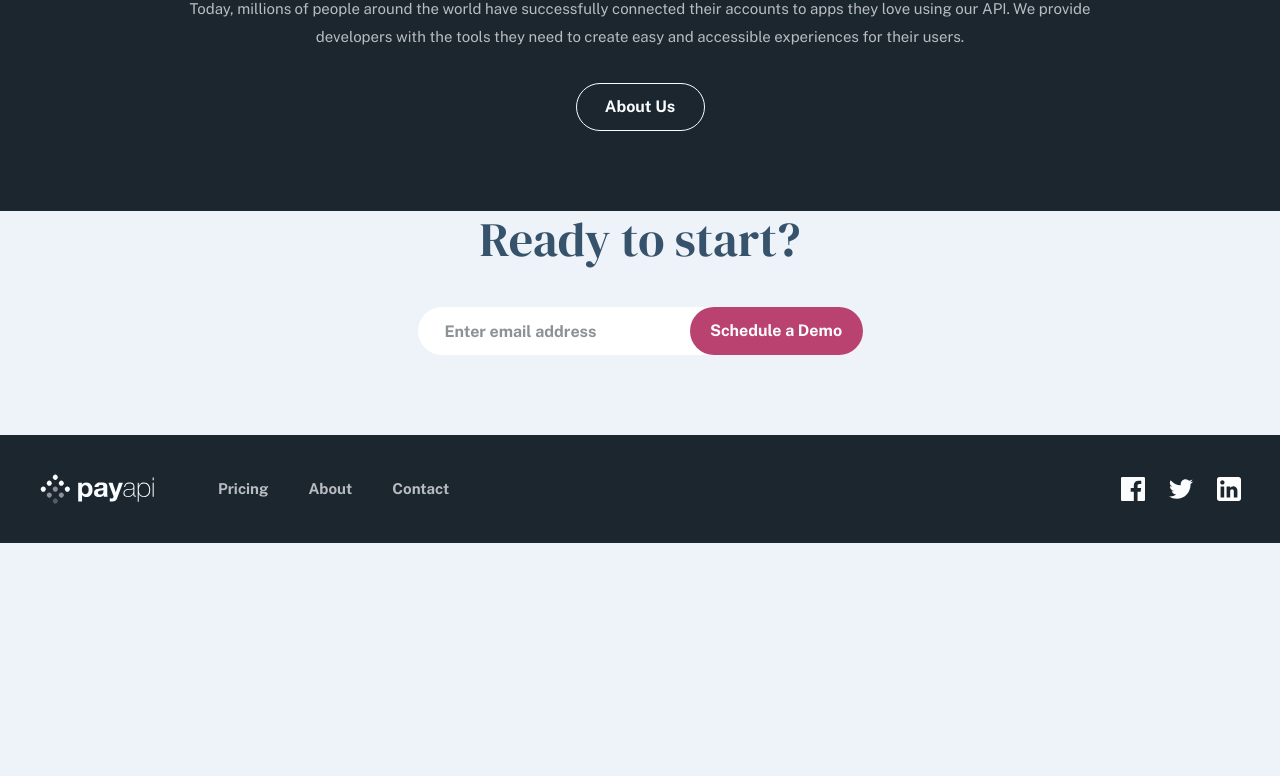
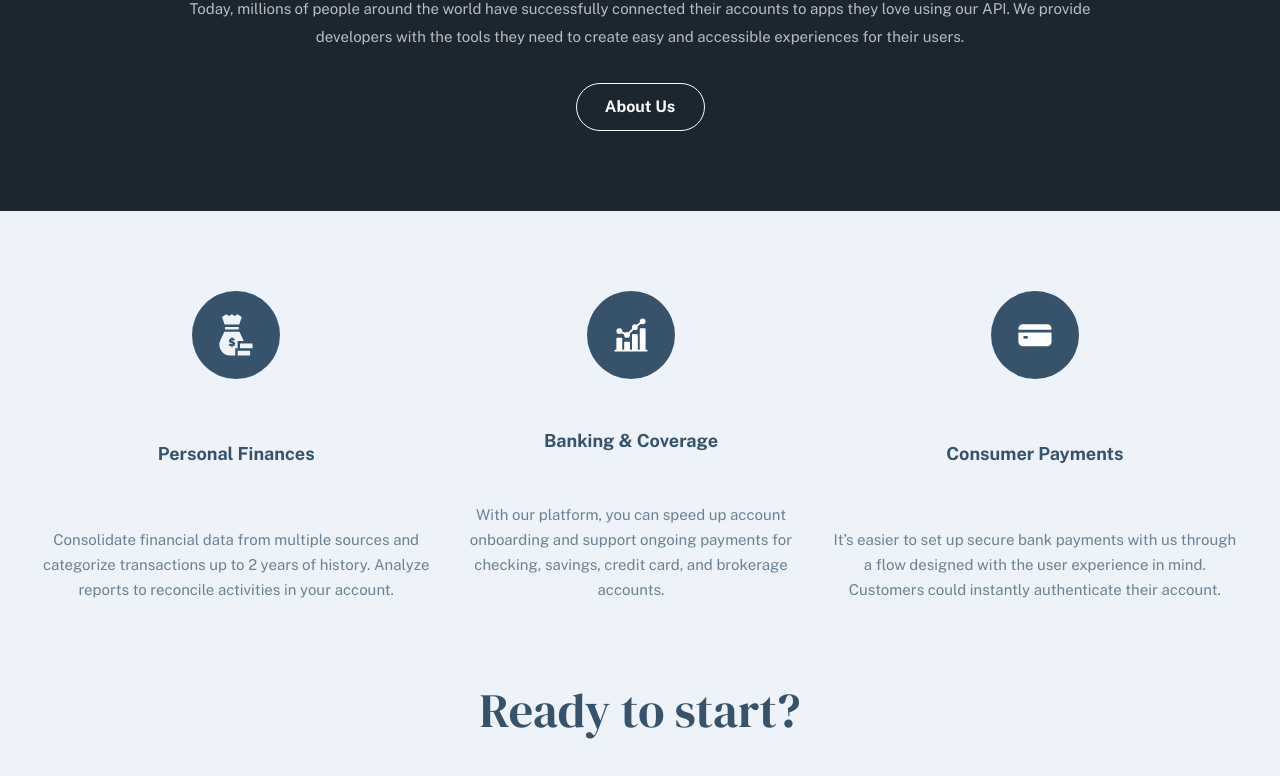
Before and after one commit to jjpickering10/frontend-mentor-payapi, a Next.js app: page / in a window 1280 px wide. Shown: the part 1003-1779 px from the top of the page. Before the commit the page ends 1546 px from the top, so only its background shows below. Built offline with nearby package versions, Linux system fonts and the light colour scheme.

Commit message:
Add and style home info component

```diff
--- /dev/null
+++ b/components/Info.jsx
@@ -0,0 +1,15 @@
+import React from 'react';
+import SectionInfo from './SectionInfo';
+
+const Info = ({ sections }) => {
+  const newSections = sections.map((section, index) => {
+    return <SectionInfo key={index} section={section} />;
+  });
+  return (
+    <div className='flex flex-col md:flex-row items-center justify-center mx-6 md:mx-[39px] lg:mx-[165px] text-center gap-12 md:gap-[10px] lg:gap-[30px] my-[80px]'>
+      {newSections}
+    </div>
+  );
+};
+
+export default Info;
--- /dev/null
+++ b/components/SectionInfo.jsx
@@ -0,0 +1,21 @@
+import Image from 'next/image';
+import React from 'react';
+
+const SectionInfo = ({ section }) => {
+  return (
+    <div className='flex flex-col items-center justify-between h-[280px] md:h-[311px] lg:h-[279px]'>
+      <div className='md:w-[88px] lg:w-auto'>
+        <Image
+          src={section.image.src}
+          height={section.image.height}
+          width={section.image.width}
+          alt={section.heading + '-icon'}
+        />
+      </div>
+      <h3 className='small'>{section.heading}</h3>
+      <p className=' leading-[25px]'>{section.paragraph}</p>
+    </div>
+  );
+};
+
+export default SectionInfo;
--- a/components/Work.jsx
+++ b/components/Work.jsx
@@ -10,7 +10,7 @@ import Image from 'next/image';
 const Work = () => {
   return (
     <div className='text-waterWhite bg-mirageBlue text-center lg:text-left flex flex-col lg:flex-row-reverse justify-center lg:justify-between items-center lg:px-[165px]'>
-      <div className='grid grid-cols-2 md:grid-cols-3 gap-10 mt-[80px] mb-14 mx-12 lg:mx-0 lg:mb-0 lg:mt-0'>
+      <div className='grid grid-cols-2 place-items-center md:grid-cols-3 gap-10 mt-[80px] mb-14 mx-12 lg:mx-0 lg:mb-0 lg:mt-0'>
         <div>
           <Image
             src={tesla.src}
--- /dev/null
+++ b/data/homeInfo.js
@@ -0,0 +1,26 @@
+import personal from '../public/assets/home/desktop/icon-personal-finances.svg';
+import banking from '../public/assets/home/desktop/icon-banking-and-coverage.svg';
+import consumer from '../public/assets/home/desktop/icon-consumer-payments.svg';
+
+const homeInfo = [
+  {
+    image: personal,
+    heading: 'Personal Finances',
+    paragraph:
+      'Consolidate financial data from multiple sources and categorize transactions up to 2 years of history. Analyze reports to reconcile activities in your account.',
+  },
+  {
+    image: banking,
+    heading: 'Banking & Coverage',
+    paragraph:
+      'With our platform, you can speed up account onboarding and support ongoing payments for checking, savings, credit card, and brokerage accounts.',
+  },
+  {
+    image: consumer,
+    heading: 'Consumer Payments',
+    paragraph:
+      'It’s easier to set up secure bank payments with us through a flow designed with the user experience in mind. Customers could instantly authenticate their account.',
+  },
+];
+
+export default homeInfo;
--- a/pages/index.js
+++ b/pages/index.js
@@ -1,6 +1,8 @@
 import Head from 'next/head';
 import Hero from '../components/Hero';
+import Info from '../components/Info';
 import Work from '../components/Work';
+import homeInfo from '../data/homeInfo';
 
 export default function Home() {
   return (
@@ -12,6 +14,7 @@ export default function Home() {
       </Head>
       <Hero />
       <Work />
+      <Info sections={homeInfo} />
     </div>
   );
 }
--- a/styles/globals.css
+++ b/styles/globals.css
@@ -32,7 +32,7 @@
     @apply text-[32px] leading-[40px];
   }
   h3.small {
-    @apply font-body text-[18px] leading-[25px];
+    @apply font-body text-[18px] leading-[25px] font-bold;
   }
   h4 {
     @apply text-[24px] leading-[32px];
```
